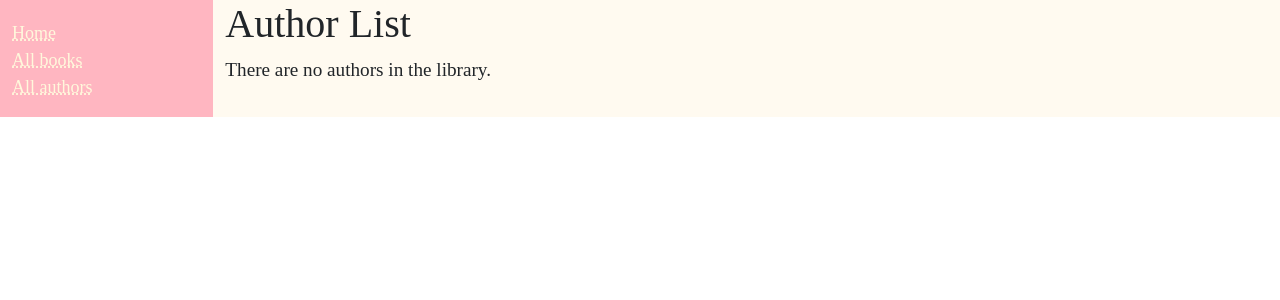
After one commit to sunday793/local-library-with-django, a Django app: page /catalog/authors/ in a window 1280 px wide. The commit adds this page. Shown: the top 300 px of the page. Run offline with Django 5.2, Linux system fonts and the light colour scheme; data that the repository does not hold is empty.

Commit message:
added generic view and path for author page and author detail page

```diff
--- a/locallibrary/catalog/templates/base_generic.html
+++ b/locallibrary/catalog/templates/base_generic.html
@@ -23,7 +23,7 @@
             <ul class="sidebar-nav">
               <li><a href="{% url 'index' %}">Home</a></li>
               <li><a href="{% url 'books' %}">All books</a></li>
-              <li><a href="">All authors</a></li>
+              <li><a href="{% url 'authors' %}">All authors</a></li>
             </ul>
           {% endblock %}
         </div>
--- /dev/null
+++ b/locallibrary/catalog/templates/catalog/author_list.html
@@ -0,0 +1,17 @@
+{% extends "base_generic.html" %}
+
+{% block content %}
+  <h1>Author List</h1>
+  {% if author_list %}
+    <ul>
+      {% for author in author_list %}
+      <li>
+        <a href="{{ author.get_absolute_url }}">{{ author }}</a>
+        <!-- ({{book.author}}) -->
+      </li>
+      {% endfor %}
+    </ul>
+  {% else %}
+    <p>There are no authors in the library.</p>
+  {% endif %}
+{% endblock %}
--- a/locallibrary/catalog/templates/catalog/book_detail.html
+++ b/locallibrary/catalog/templates/catalog/book_detail.html
@@ -3,7 +3,9 @@
 {% block content %}
   <h1>Title: {{ book.title }}</h1>
 
-  <p><strong>Author:</strong> <a href="">{{ book.author }}</a></p>
+  <p><strong>Author:</strong>
+    <a href="{{ book.author.get_absolute_url }}">{{ book.author }}</a>
+  </p>
   <!-- author detail link not yet defined -->
   <p><strong>Summary:</strong> {{ book.summary }}</p>
   <p><strong>ISBN:</strong> {{ book.isbn }}</p>
--- a/locallibrary/catalog/urls.py
+++ b/locallibrary/catalog/urls.py
@@ -5,4 +5,6 @@ urlpatterns = [
     path('', views.index, name = 'index'),
     path('books/', views.BookListView.as_view(), name='books'),
     path('books/<int:pk>', views.BookDetailView.as_view(), name='book-detail'),
+    path('authors/', views.AuthorListView.as_view(), name='authors'),
+    path('authors/<int:pk>', views.AuthorDetailView.as_view(), name='author-detail'),
 ]
--- a/locallibrary/catalog/views.py
+++ b/locallibrary/catalog/views.py
@@ -8,13 +8,12 @@ def index(request):
     """View function for home page of site."""
 
     # Generate counts of some of the main objects
-    num_books = Book.objects.all().count()
-    num_instances = BookInstance.objects.all().count()
+    num_books = Book.objects.count()
+    num_instances = BookInstance.objects.count()
 
     # Available books (status = 'a')
     num_instances_available = BookInstance.objects.filter(status__exact='a').count()
 
-    # The 'all()' is implied by default
     num_authors = Author.objects.count()
 
     num_genres = Genre.objects.count()
@@ -52,3 +51,9 @@ class BookListView(generic.ListView):
 
 class BookDetailView(generic.DetailView):
     model = Book
+
+class AuthorListView(generic.ListView):
+    model = Author
+
+class AuthorDetailView(generic.DetailView):
+    model = Author
```
Also changed, not shown: locallibrary/catalog/templates/catalog/author_detail.html (added, +19 -0 lines).
